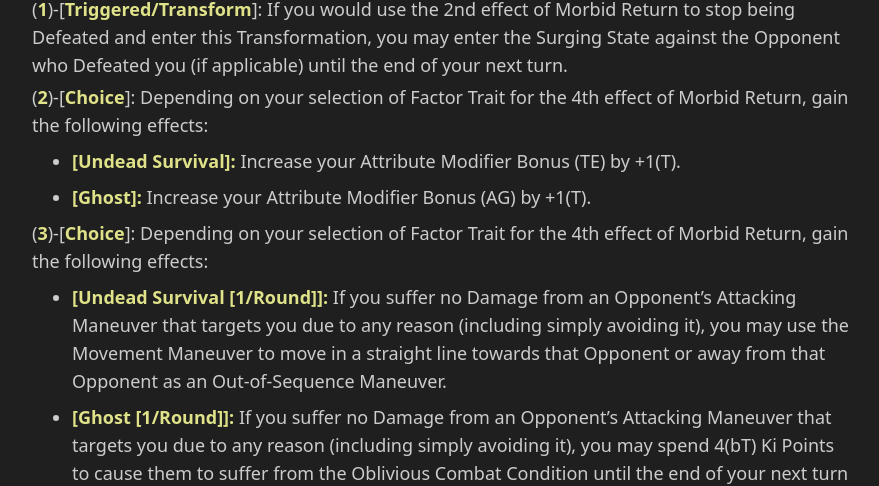
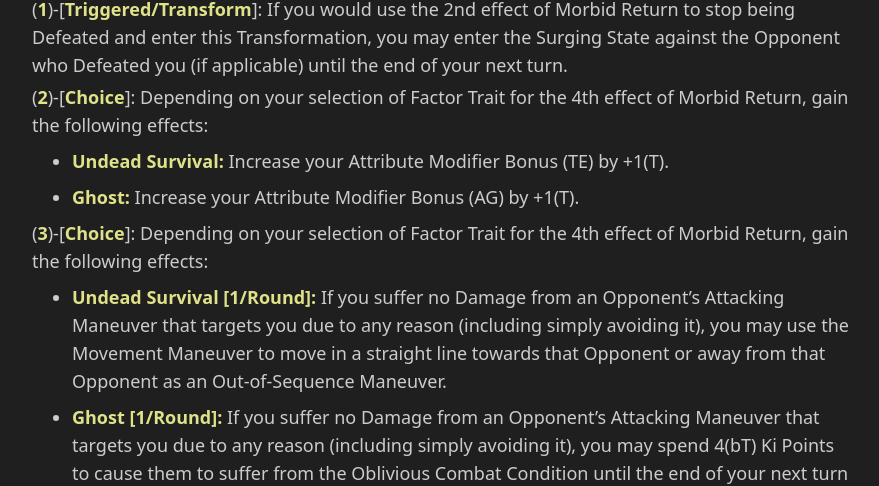
Before and after one commit to asolo726/dbu-homebrew, a Next.js app: page /home/alternates/test in a window 1280 px wide. Shown: the part 2310-2796 px from the top of the page, without its empty margins (196-1075 px from the left). Built offline with nearby package versions, Linux system fonts and the light colour scheme; no server answers.

Commit message:
formatting fix

```diff
--- a/components/dbuComponents/General/ability.js
+++ b/components/dbuComponents/General/ability.js
@@ -66,7 +66,7 @@ export default function Ability({ abilityList = [{}], key }) {
                     className="my-2 text-dbu-text text-md md:text-lg text-left"
                     key={key}
                   >
-                    <span className="font-bold text-dbu-header">{`[${listItem.title}]: `}</span>
+                    <span className="font-bold text-dbu-header">{`${listItem.title}: `}</span>
                     {listItem.desc}
                   </li>
                 );
```
